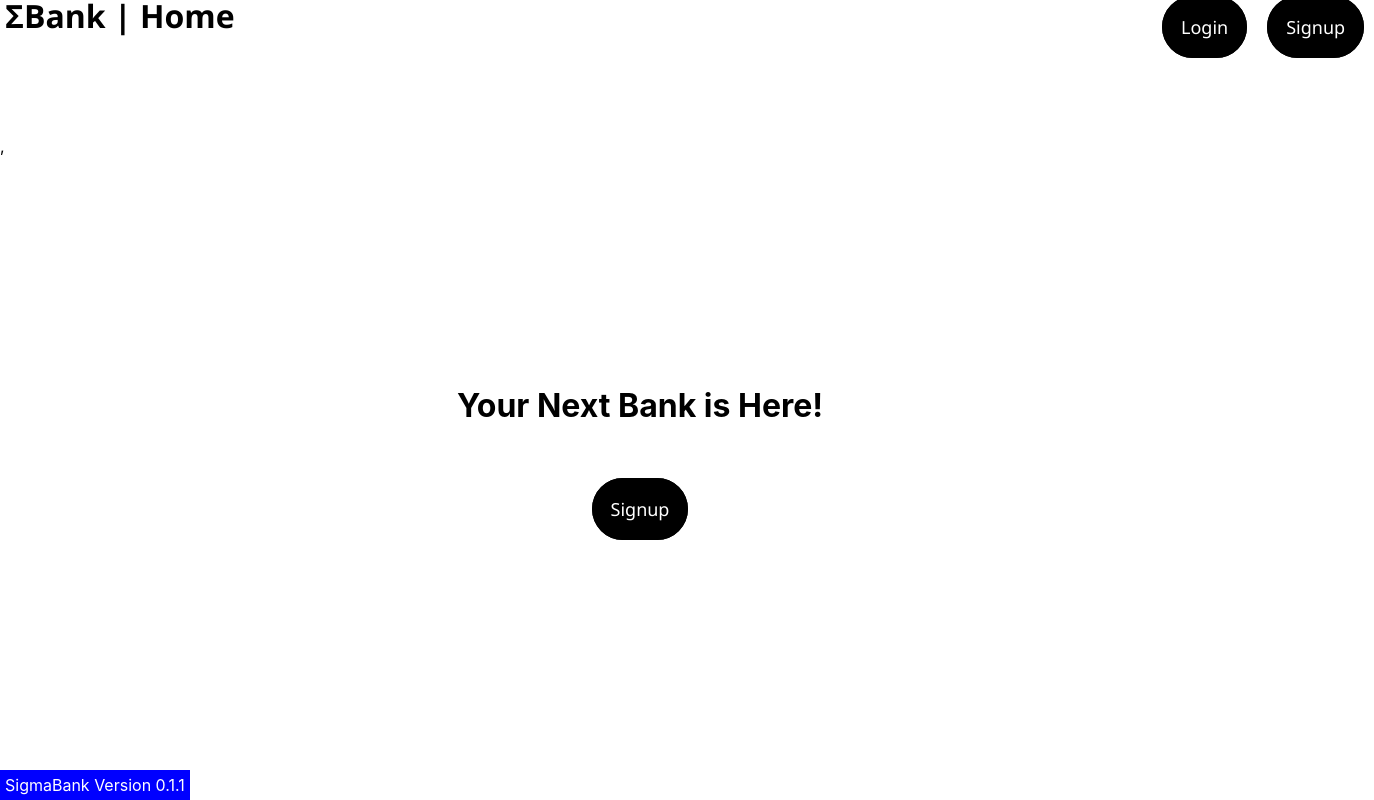
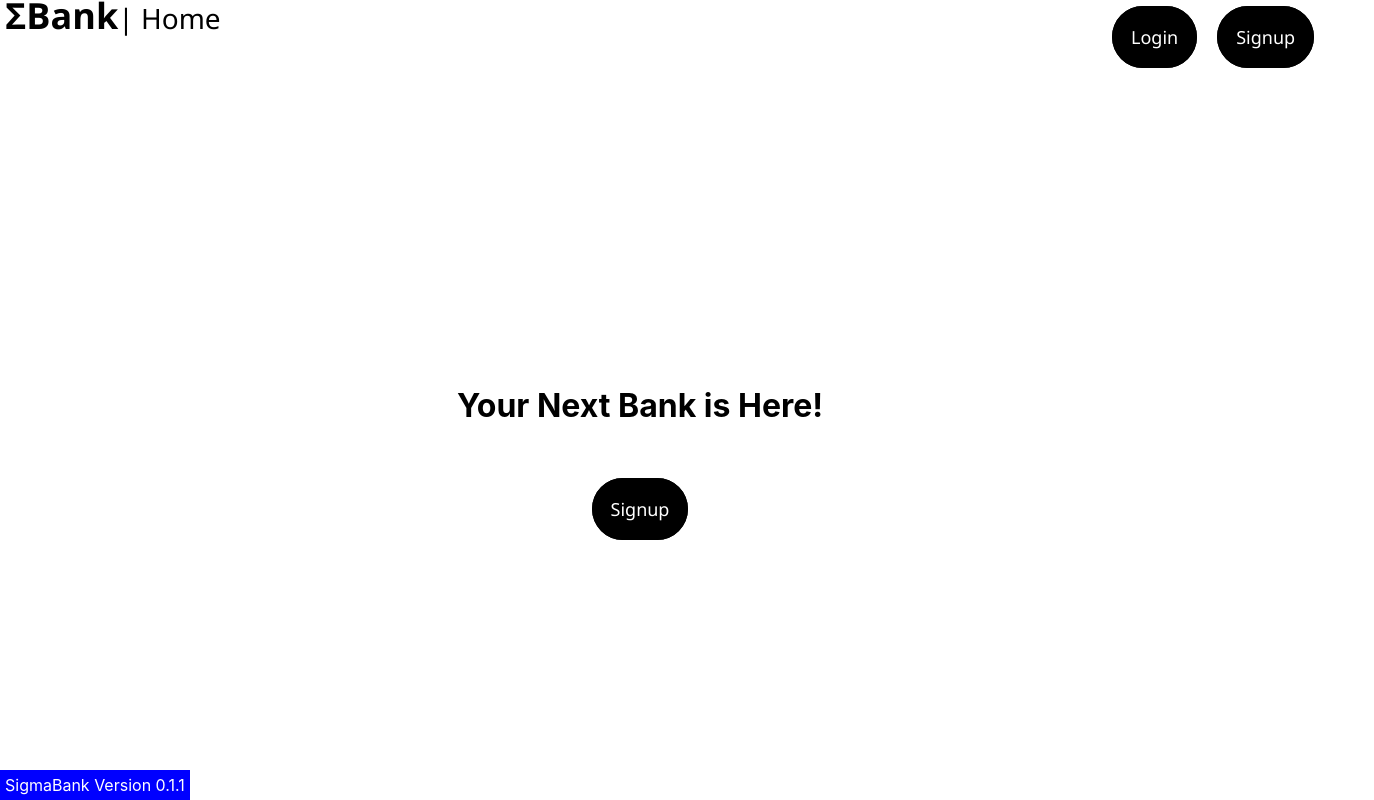
Before and after one commit to Phys09/sigmatech-final, a React (Create React App) app in the folder sigmabank/: page / in a window 1280 px wide. Shown: the whole page, 1374 px wide, since content can reach past the window. Built offline with nearby package versions, Linux system fonts and the light colour scheme.

Commit message:
Fixes formatting and runaway comma issue across all webpages

```diff
--- a/sigmabank/src/App.js
+++ b/sigmabank/src/App.js
@@ -14,8 +14,8 @@ export default class App extends React.Component {
     return (
         <div className="App">
           <div className="TopNav">
-            <Link to="/">
-              <header className="Logo">ΣBank | Home</header>
+            <Link className="logolink" to="/">
+              <header className="logo">ΣBank<span className="logoSecondHalf">| Home</span></header>
             </Link>
             <div className="BoxCredentials">
               <Link className="Login" to="/login">
--- a/sigmabank/src/css/App.css
+++ b/sigmabank/src/css/App.css
@@ -14,6 +14,7 @@
 */
 .App {
   display: flex;
+  animation: fade-in 2s;
 }
 .Logo {
   /* ΣBank */
@@ -46,10 +47,6 @@ header{
   font-weight: bold;
   font-size: 36px;
   font-family: 'Segoe UI', Tahoma, Geneva, Verdana, sans-serif;
-}
-.Logo {
-  font-size: xx-large;
-  text-align: left;
 }
 
 @keyframes fade-in {
--- a/sigmabank/src/css/HomePage.css
+++ b/sigmabank/src/css/HomePage.css
@@ -10,6 +10,8 @@
   right: 0;
   width: 10vw;
   height: 7vh;
+  margin-right: 50px;
+  margin-top: 10px;
 }
 
 .Login, .Signup {
@@ -45,6 +47,7 @@
   top: 400px;
   width: 60%;
   height: 60%;
+
 }
 
 .Description {
--- a/sigmabank/src/index.js
+++ b/sigmabank/src/index.js
@@ -19,7 +19,7 @@ ReactDOM.render(
         <Route path="/signup" element={<CreateAccountForm />} />
         <Route path="/login" element={<LoginForm />} />
       </Routes>
-    </BrowserRouter>,
+    </BrowserRouter>
   </AuthContextProvider>,
   document.getElementById("root")
 );
--- a/sigmabank/src/routes/CreateAccountForm.js
+++ b/sigmabank/src/routes/CreateAccountForm.js
@@ -36,7 +36,7 @@ export default function CreateAccountForm (){
       <div className="CreateAccountForm">
         <header>
           <Link className="logolink" to="/">
-            <span className="logo">ΣBank </span>
+            <span className="logo">ΣBank</span>
             <span className="logoSecondHalf">| Create Account</span>
           </Link>
         </header>
```
